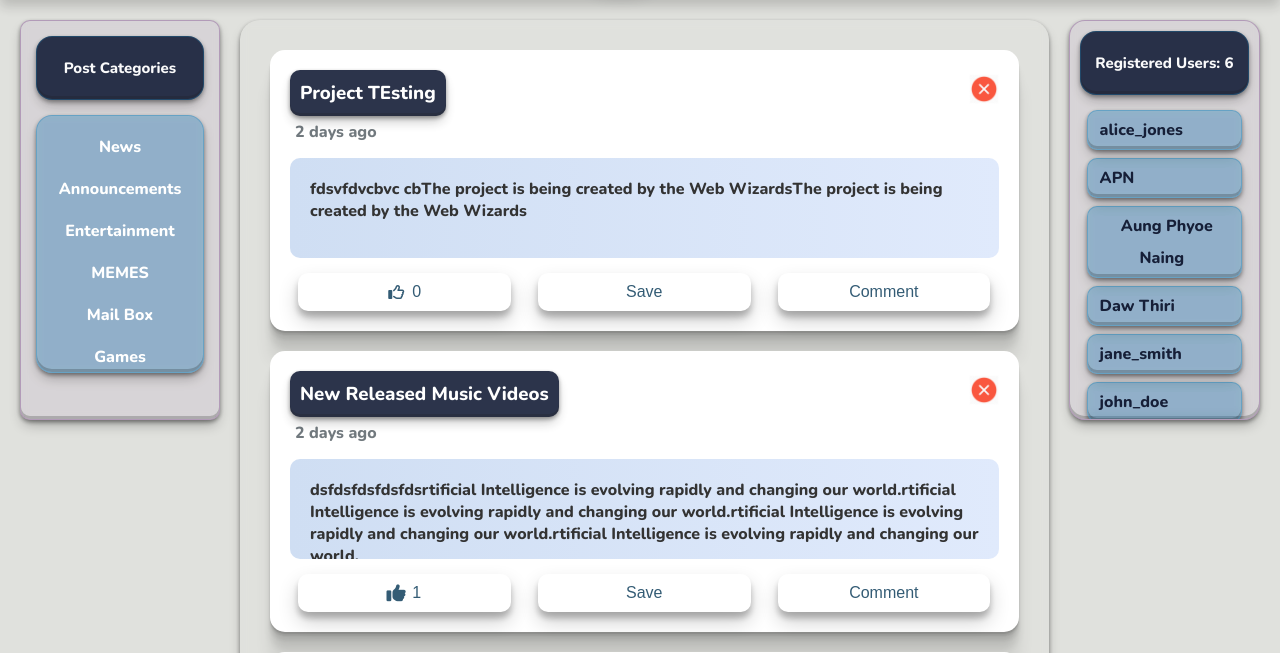
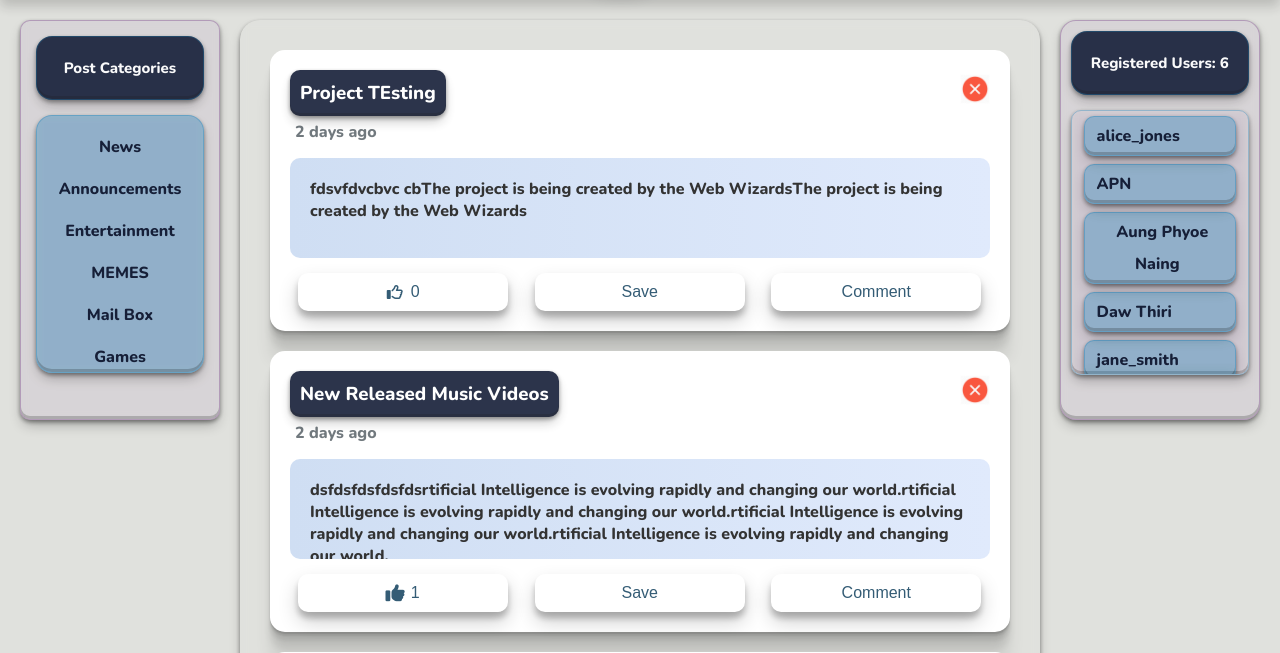
Before and after one commit to Hsu-Thiri-Naing/TOT, a PHP site: page / in a window 1280 px wide. Shown: the part 86-739 px from the top of the page. Run offline with PHP 8.4, Linux system fonts and the light colour scheme; a user stored in the database is signed in; data comes from the database, SQL or seed files in the repository; data that the repository does not hold is empty; some libraries are stand-ins or nearby versions.

Commit message:
Minor Style Changes

```diff
--- a/css/glass_style.css
+++ b/css/glass_style.css
@@ -224,7 +224,7 @@ main {
 
   /* padding: 10px 15px;
     background: #90e0ef; */
-  color: white;
+    color: #161f38;
   display: block;
   border-radius: 5px;
   transition: transform 0.2s;
@@ -234,6 +234,7 @@ main {
 .categories a:hover {
   transform: translateY(-3px);
   background: #161f38;
+  color: #ccc;
   opacity: 0.9;
   transition: 0.3s;
 }
@@ -447,6 +448,18 @@ main {
         padding: 3px 5px;
   } */
 
+.user-list{
+  padding: 5px 5px;
+  max-height: 70%;
+  overflow-y: scroll;
+  border-radius: 10px;
+  box-shadow: rgba(0, 0, 0, 0.4) 0px 2px 4px,
+    rgba(0, 0, 0, 0.3) 0px 7px 13px -3px, rgba(0, 0, 0, 0.2) 0px -3px 0px inset;
+  backdrop-filter: blur(5px);
+  -webkit-backdrop-filter: blur(5px);
+  border: 1px solid rgba(0, 119, 182, 0.3);
+}
+
 .user-list .user-container {
   background: rgba(0, 119, 182, 0.3);
   border-radius: 10px;
@@ -494,6 +507,11 @@ footer {
   gap: 10px;
 }
 
+.showComments{
+  margin: 10px 0;
+
+}
+
 .comment-box {
   display: none;
   background-color: #f9f9f9;
@@ -518,9 +536,8 @@ footer {
 }
 
 .comment-box button {
-  background: #642b73;
-  background: -webkit-linear-gradient(to right, #c6426e, #642b73);
-  background: linear-gradient(to right, #c6426e, #642b73);
+  background: #212f54;
+
   color: white;
   border: none;
   padding: 10px;
@@ -531,6 +548,24 @@ footer {
   box-shadow: rgba(0, 0, 0, 0.4) 0px 2px 4px,
     rgba(0, 0, 0, 0.3) 0px 7px 13px -3px, rgba(0, 0, 0, 0.2) 0px -3px 0px inset;
 }
+
+.buttonContainer{
+  display: flex;
+
+}
+
+.buttonContainer button{
+  background:#161f38;
+  color: #d4d9ea;
+  height: 40px;
+  align-items: center;
+  text-align: center;
+}
+
+.buttonContainer textarea{
+  height: 40px;
+}
+
 
 .comments {
   display: none;
@@ -627,7 +662,7 @@ button:hover {
   color: rgb(241, 240, 237);
   font-weight: bold;
   border-radius: 15px;
-  padding: 60px;
+  padding: 50px;
   margin: auto;
   text-align: center;
   box-shadow: rgba(0, 0, 0, 0.25) 0px 14px 28px, rgba(0, 0, 0, 0.22) 0px 10px 10px;
--- a/load_posts.php
+++ b/load_posts.php
@@ -80,12 +80,17 @@ while ($post = $result->fetch_assoc()) {
                     <div class="comment">
                         <strong><?php echo $comment['username']; ?>:</strong>
                         <p><?php echo $comment['content']; ?></p>
-                        <small><?php echo $comment['created_at']; ?></small>
+                        <small><?php echo simple_time_ago($comment['created_at']) ?></small>
                     </div>
                 <?php } ?>
             </div>
+
+
+            <div class="buttonContainer">
             <textarea id="comment-<?php echo $post['id'] ?>" placeholder="Enter your comment..."></textarea>
             <button onclick="commentPost(<?php echo $post['id'] ?>)"><i class="fa-solid fa-paper-plane"></i></button>
+            </div>
+
         </div>
     </article>
 <?php }
```
